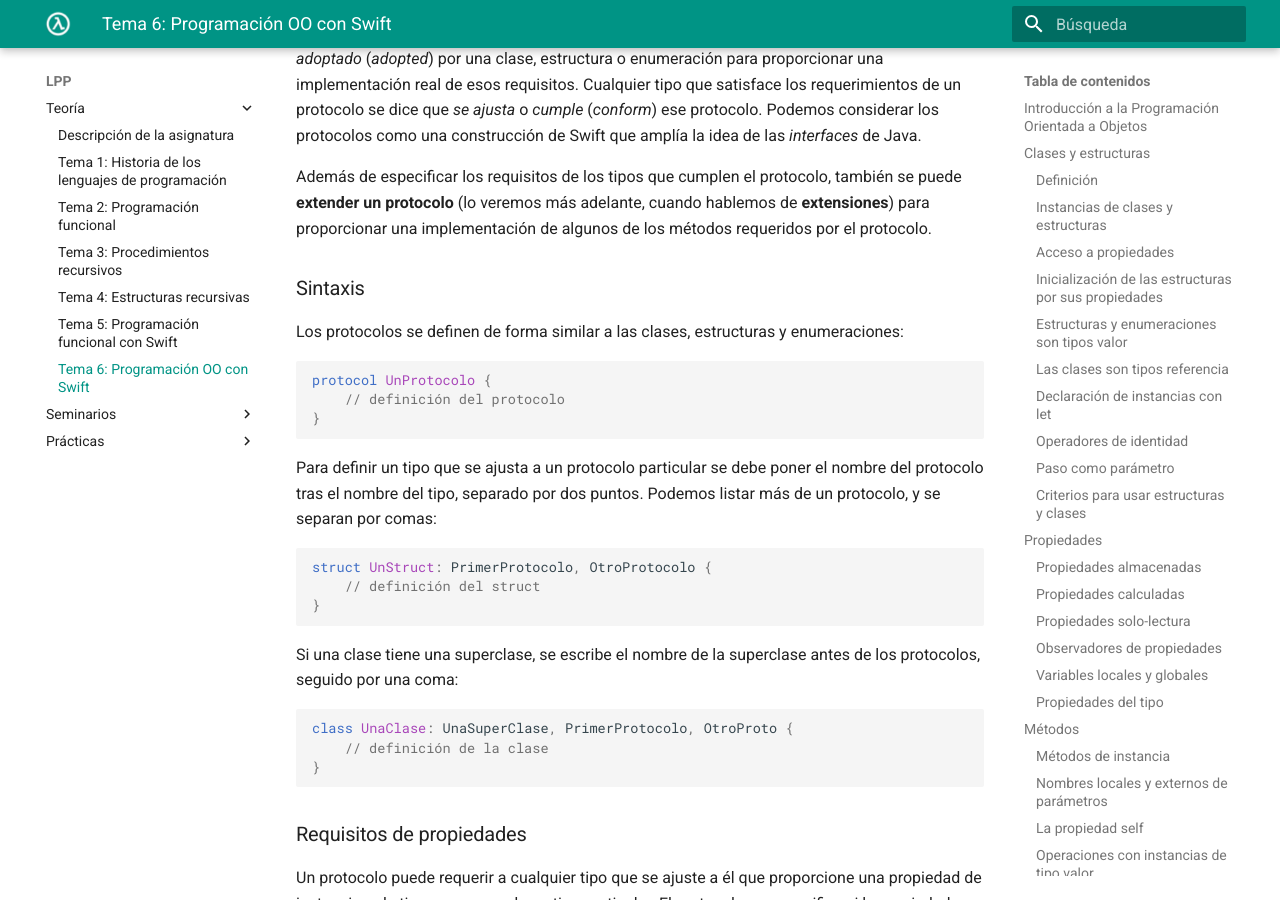
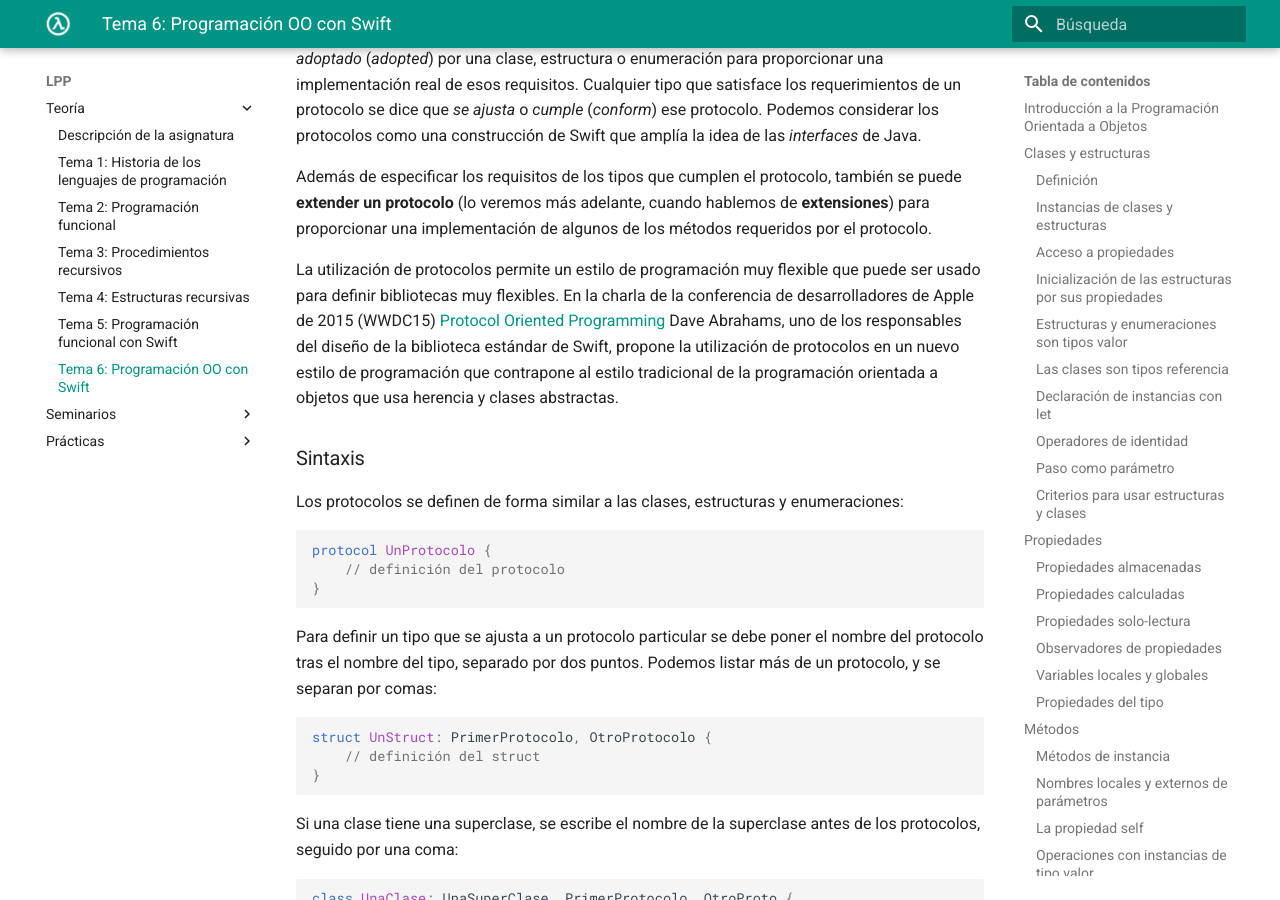
Before and after one commit to domingogallardo/apuntes-lpp, an MkDocs documentation site: the page built from docs/teoria/tema06-programacion-orientada-objetos-swift/tema06-programacion-orientada-objetos-swift.md, in a window 1280 px wide and 900 px high, scrolled down 34961 px. Built offline with MkDocs 1.6.1 and Material for MkDocs 9.7.7, drawn with Linux system fonts in a browser that asks for light colours.

Commit message:
Protocol Oriented Programing

```diff
--- a/docs/teoria/tema06-programacion-orientada-objetos-swift/tema06-programacion-orientada-objetos-swift.md
+++ b/docs/teoria/tema06-programacion-orientada-objetos-swift/tema06-programacion-orientada-objetos-swift.md
@@ -2003,6 +2003,15 @@ protocolo, también se puede **extender un protocolo** (lo veremos más
 adelante, cuando hablemos de **extensiones**) para proporcionar una
 implementación de algunos de los métodos requeridos por el protocolo.
 
+La utilización de protocolos permite un estilo de programación muy
+flexible que puede ser usado para definir bibliotecas muy flexibles.
+En la charla de la conferencia de desarrolladores de Apple de 2015
+(WWDC15) [Protocol Oriented
+Programming](https://developer.apple.com/videos/play/wwdc2015/408/)
+Dave Abrahams, uno de los responsables del diseño de la biblioteca
+estándar de Swift, propone la utilización de protocolos en un nuevo
+estilo de programación que contrapone al estilo tradicional de la
+programación orientada a objetos que usa herencia y clases abstractas.
 
 ### Sintaxis
 
```
